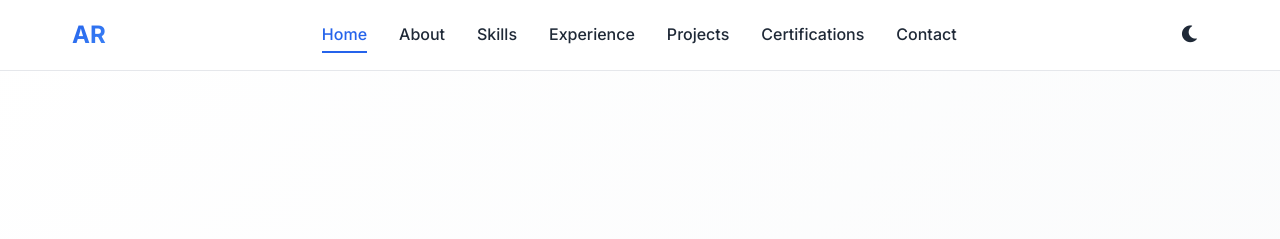
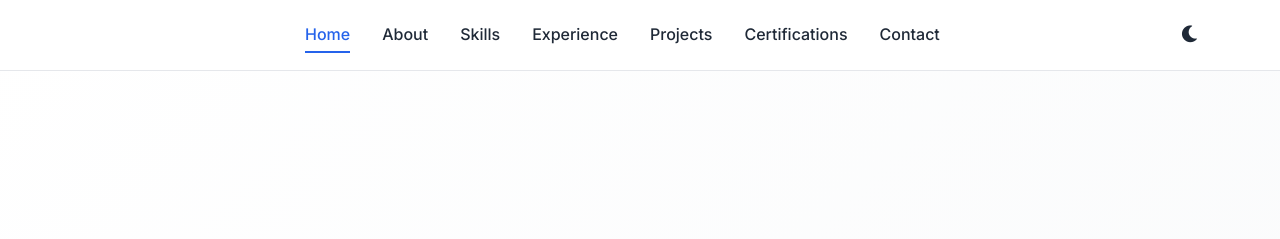
Before and after one commit to ARSOULGOD/arsoulgod.github.io, a plain HTML site: page index.html in a window 1280 px wide. Shown: the top 239 px of the page. Drawn offline with Linux system fonts and the light colour scheme.

Commit message:
Update index.html

```diff
--- a/index.html
+++ b/index.html
@@ -13,7 +13,7 @@
     <nav class="navbar">
         <div class="nav-container">
             <div class="nav-logo">
-                <span>AR</span>
+                <span></span>
             </div>
             <div class="nav-menu">
                 <a href="#home" class="nav-link">Home</a>
```
